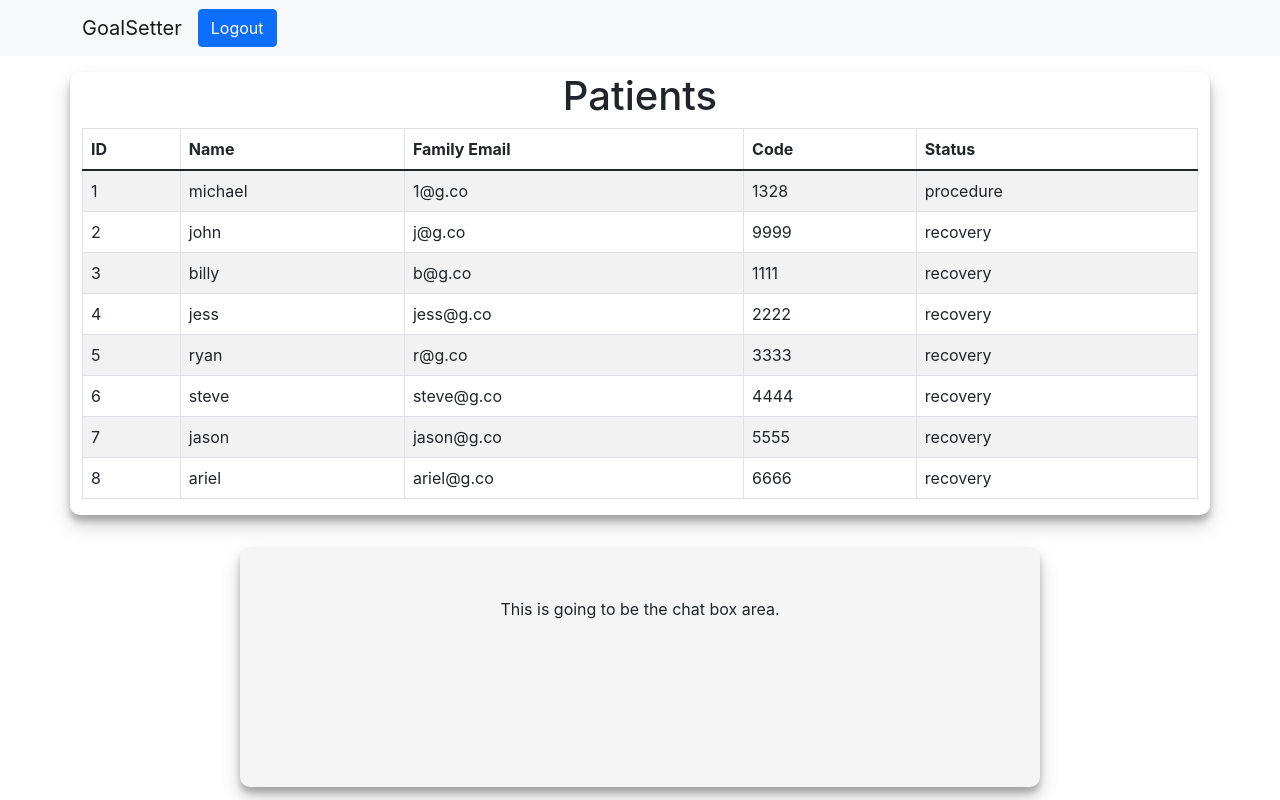
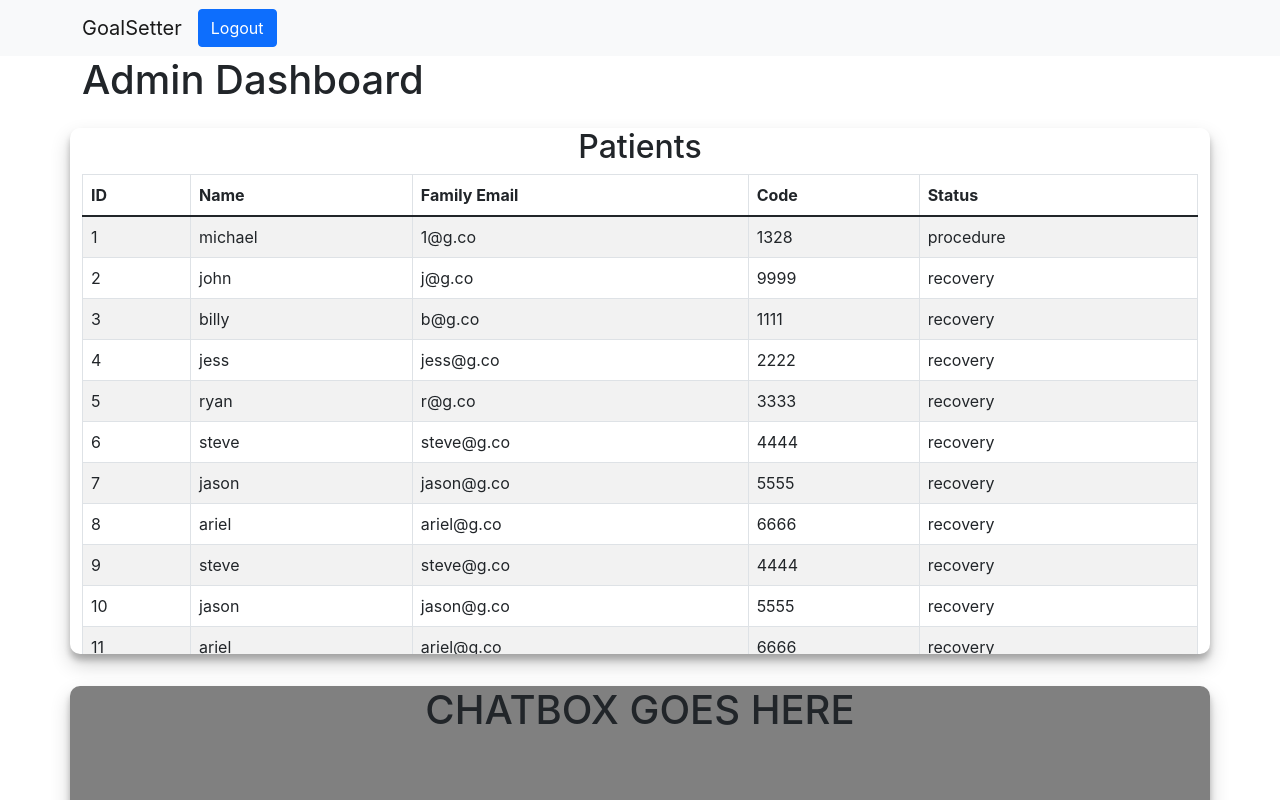
Before and after one commit to camino-tech/medi-go, a React (Create React App) app in the folder frontend/: page /admin-dashboard in a window 1280 px wide. Shown: the top 800 px of the page. Built offline with nearby package versions, Linux system fonts and the light colour scheme; sample sign-in values are in the browser's storage.

Commit message:
checkpoint2

```diff
--- /dev/null
+++ b/frontend/src/components/Chat/ChatBox.tsx
@@ -0,0 +1,16 @@
+import React from 'react'
+
+// chatbox component. IMPLEMENT LATER
+function ChatBox() {
+  return (
+    <div className="box-shadow mt-3 mb-3 chatbox grey-bg">
+      <div id='chatbox-outer'>
+        <div className="center">
+          <h1>CHATBOX GOES HERE</h1>
+        </div>
+      </div>
+    </div>
+  )
+}
+
+export default ChatBox
--- a/frontend/src/components/PatientTable.tsx
+++ b/frontend/src/components/PatientTable.tsx
@@ -8,10 +8,14 @@ import Table from 'react-bootstrap/Table'
 // code: 1328,
 // status: 'procedure',
 
+// renders a table that takes in an array of patient objects. renders them in the order above.
+
 const PatientTable = (props: any) => {
 
   return (
-    <>
+    <div className='box-shadow mt-3 mb-3'>
+      <h2 className='center'>Patients</h2>
+      <div className="fixed-height-overflow">
         <Table striped bordered hover>
         <thead>
           <tr>
@@ -36,7 +40,8 @@ const PatientTable = (props: any) => {
           }
           </tbody>
         </Table>
-    </>
+      </div>
+    </div>
   )
 }
 
--- a/frontend/src/pages/AdminDashboard.tsx
+++ b/frontend/src/pages/AdminDashboard.tsx
@@ -7,6 +7,7 @@ import Row from 'react-bootstrap/Row'
 // @ts-ignore
 import { fakeData } from './FakeDataDeleteLater'
 import PatientTable from '../components/PatientTable'
+import Chat from '../components/Chat/ChatBox'
 
 /**
  * in the admin dashboard page, you can change the status of a patient
@@ -32,16 +33,14 @@ const AdminDashboard = () => {
   return (
     <>
       <Container>
-        <Row className='center'>
-          <div className='box-shadow mt-3 mb-3'>
-            <h1 className='center'>Patients</h1>
-            <PatientTable props={fakeData} />
-          </div>
+        <Row>
+          <h1>Admin Dashboard</h1>
         </Row>
         <Row className='center'>
-          <div className="box-shadow mt-3 mb-3 placeholder-div">
-            This is going to be the chat box area.
-          </div>
+          <PatientTable props={fakeData} />
+        </Row>
+        <Row className='center'>
+          <Chat />
         </Row>
       </Container>
     </>
--- a/frontend/src/pages/FakeDataDeleteLater.tsx
+++ b/frontend/src/pages/FakeDataDeleteLater.tsx
@@ -56,5 +56,131 @@ export const fakeData = {
       code: 6666,
       status: 'recovery',
      },
+     {
+      id: 9,
+      name: 'steve',
+      familyEmail: 'steve@g.co',
+      code: 4444,
+      status: 'recovery',
+     },
+     {
+      id: 10,
+      name: 'jason',
+      familyEmail: 'jason@g.co',
+      code: 5555,
+      status: 'recovery',
+     },
+     {
+      id: 11,
+      name: 'ariel',
+      familyEmail: 'ariel@g.co',
+      code: 6666,
+      status: 'recovery',
+     },
+     {
+      id: 12,
+      name: 'steve',
+      familyEmail: 'steve@g.co',
+      code: 4444,
+      status: 'recovery',
+     },
+     {
+      id: 13,
+      name: 'jason',
+      familyEmail: 'jason@g.co',
+      code: 5555,
+      status: 'recovery',
+     },
+     {
+      id: 14,
+      name: 'ariel',
+      familyEmail: 'ariel@g.co',
+      code: 6666,
+      status: 'recovery',
+     },
+     {
+      id: 15,
+      name: 'steve',
+      familyEmail: 'steve@g.co',
+      code: 4444,
+      status: 'recovery',
+     },
+     {
+      id: 16,
+      name: 'jason',
+      familyEmail: 'jason@g.co',
+      code: 5555,
+      status: 'recovery',
+     },
+     {
+      id: 17,
+      name: 'ariel',
+      familyEmail: 'ariel@g.co',
+      code: 6666,
+      status: 'recovery',
+     },
+     {
+      id: 18,
+      name: 'steve',
+      familyEmail: 'steve@g.co',
+      code: 4444,
+      status: 'recovery',
+     },
+     {
+      id: 19,
+      name: 'jason',
+      familyEmail: 'jason@g.co',
+      code: 5555,
+      status: 'recovery',
+     },
+     {
+      id: 20,
+      name: 'ariel',
+      familyEmail: 'ariel@g.co',
+      code: 6666,
+      status: 'recovery',
+     },
+     {
+      id: 21,
+      name: 'steve',
+      familyEmail: 'steve@g.co',
+      code: 4444,
+      status: 'recovery',
+     },
+     {
+      id: 22,
+      name: 'jason',
+      familyEmail: 'jason@g.co',
+      code: 5555,
+      status: 'recovery',
+     },
+     {
+      id: 23,
+      name: 'ariel',
+      familyEmail: 'ariel@g.co',
+      code: 6666,
+      status: 'recovery',
+     },
+     {
+      id: 24,
+      name: 'steve',
+      familyEmail: 'steve@g.co',
+      code: 4444,
+      status: 'recovery',
+     },
+     {
+      id: 25,
+      name: 'jason',
+      familyEmail: 'jason@g.co',
+      code: 5555,
+      status: 'recovery',
+     },
+     {
+      id: 26,
+      name: 'ariel',
+      familyEmail: 'ariel@g.co',
+      code: 6666,
+      status: 'recovery',
+     },
   ]
 }
--- a/frontend/src/styles/App.css
+++ b/frontend/src/styles/App.css
@@ -31,7 +31,7 @@
   border-radius: 10px;
 }
 
-.placeholder-div {
+/* .placeholder-div {
   background-color:whitesmoke;
   display: flex;
   justify-content: center;
@@ -39,4 +39,23 @@
   max-width: 800px !important;
   text-align: center;
   padding: 50px 0;
+} */
+
+.height {
+  height: 60vh;
 }
+
+.fixed-height-overflow {
+  max-height: 30rem;
+  overflow: auto;
+}
+
+.grey-bg {
+  background-color: grey;
+}
+
+#chatbox-outer {
+  min-height: 30rem;
+  /* border-radius: 10px; */
+
+}
```
Lines whose indentation alone changed are shown as unchanged.
